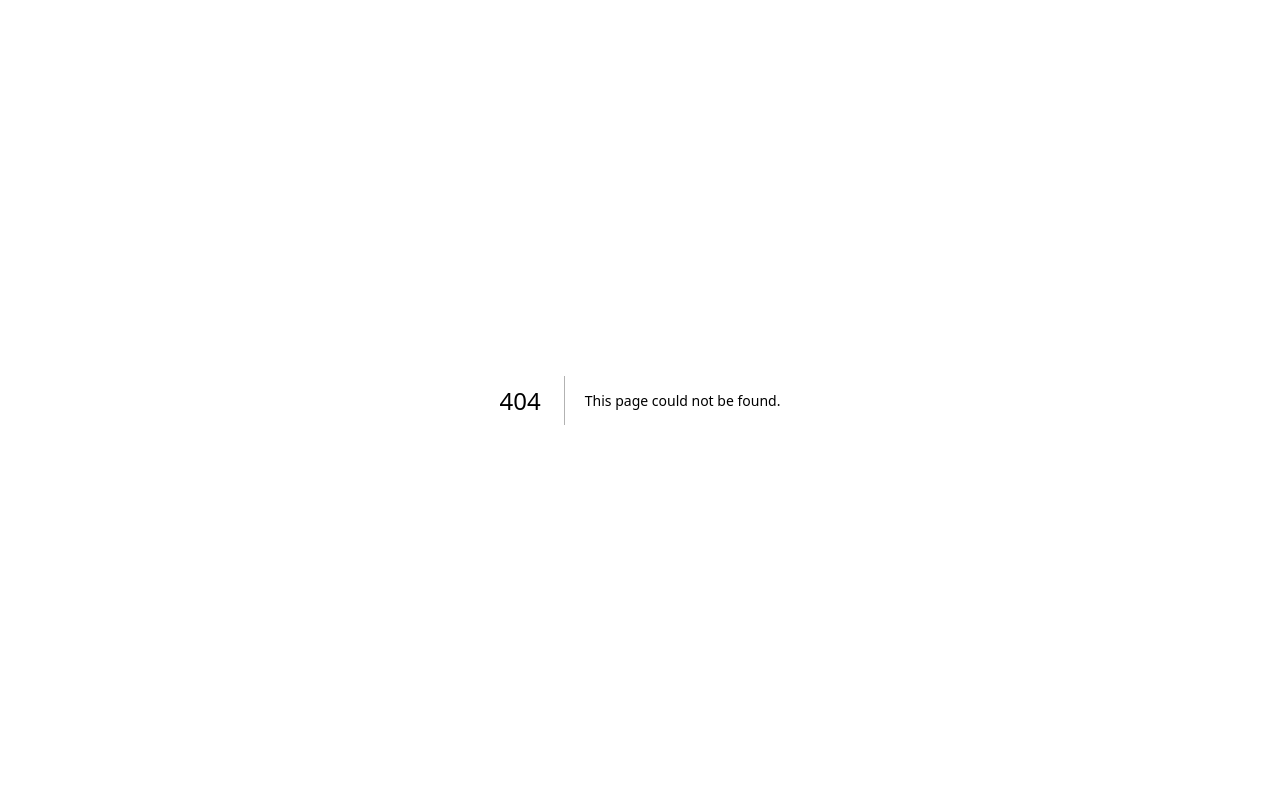
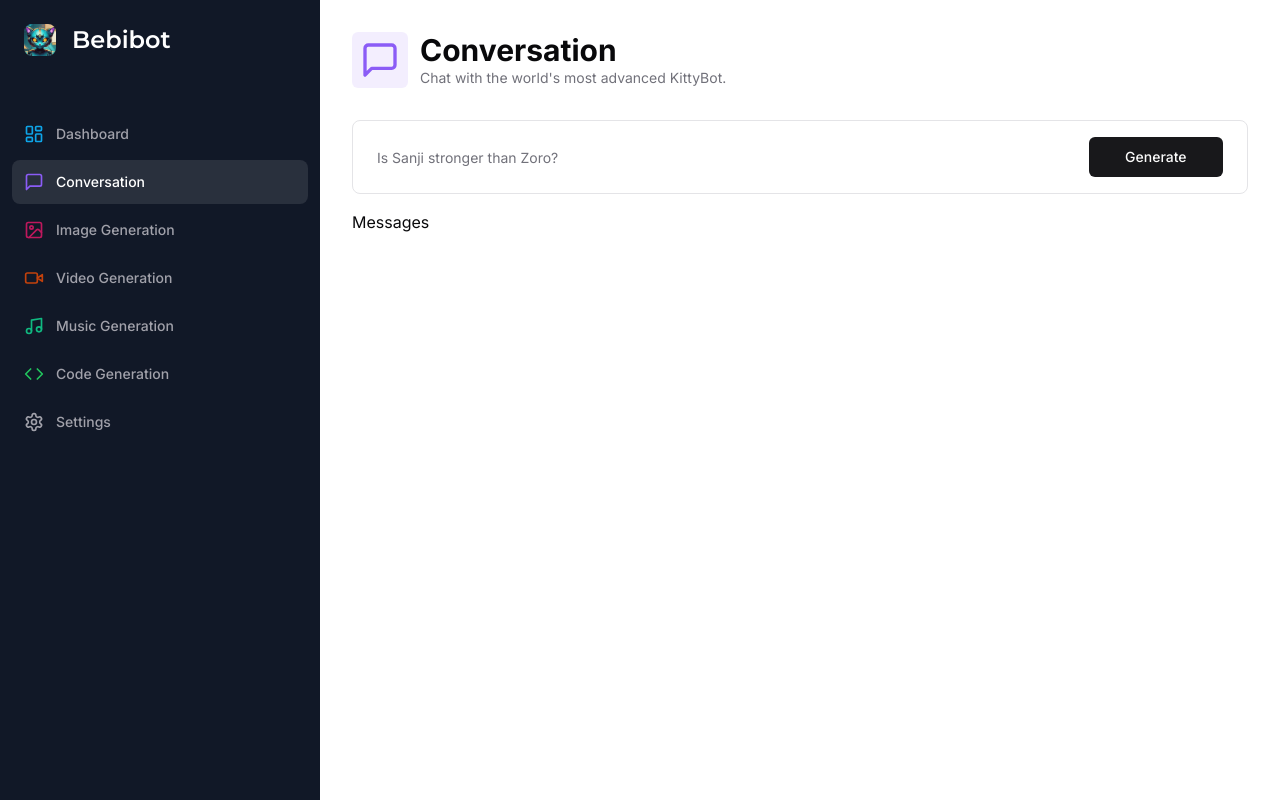
Before and after one commit to araf821/AIxSaas, a Next.js app: page /conversation in a window 1280 px wide. Before the commit this address had no page. Built offline with nearby package versions, Linux system fonts and the light colour scheme.

Commit message:
initialized conversation page

```diff
--- /dev/null
+++ b/app/(dashboard)/(routes)/conversation/constants.ts
@@ -0,0 +1,5 @@
+import * as z from "zod";
+
+export const formSchema = z.object({
+  prompt: z.string().min(1, { message: "Prompt is required." }),
+});
--- /dev/null
+++ b/app/(dashboard)/(routes)/conversation/page.tsx
@@ -0,0 +1,73 @@
+"use client";
+
+import * as z from "zod";
+import Heading from "@/components/Heading";
+import { MessageSquare } from "lucide-react";
+import { useForm } from "react-hook-form";
+import { formSchema } from "./constants";
+import { zodResolver } from "@hookform/resolvers/zod";
+import { Form, FormControl, FormField, FormItem } from "@/components/ui/Form";
+import { Input } from "@/components/ui/input";
+import { Button } from "@/components/ui/Button";
+
+const ConversationPage = () => {
+  const form = useForm<z.infer<typeof formSchema>>({
+    resolver: zodResolver(formSchema),
+    defaultValues: {
+      prompt: "",
+    },
+  });
+
+  const isLoading = form.formState.isSubmitting;
+
+  const onSubmit = async (values: z.infer<typeof formSchema>) => {
+    console.log(values);
+  };
+
+  return (
+    <div>
+      <Heading
+        title="Conversation"
+        description="Chat with the world's most advanced KittyBot."
+        icon={MessageSquare}
+        iconColour="text-violet-500"
+        bgColour="bg-violet-500/10"
+      />
+      <div className="px-4 lg:px-8">
+        <div>
+          <Form {...form}>
+            <form
+              className="grid w-full grid-cols-12 gap-2 rounded-lg border p-4 px-3 focus-within:shadow-sm md:px-6"
+              onSubmit={form.handleSubmit(onSubmit)}
+            >
+              <FormField
+                name="prompt"
+                control={form.control}
+                render={({ field }) => (
+                  <FormItem className="col-span-12 lg:col-span-10">
+                    <FormControl className="m-0 p-0">
+                      <Input
+                        className="border-0 outline-none focus-visible:ring-0 focus-visible:ring-transparent"
+                        disabled={isLoading}
+                        placeholder="Is Sanji stronger than Zoro?"
+                        {...field}
+                      />
+                    </FormControl>
+                  </FormItem>
+                )}
+              />
+              <Button
+                className="col-span-12 w-full lg:col-span-2"
+                disabled={isLoading}
+              >
+                Generate
+              </Button>
+            </form>
+          </Form>
+        </div>
+        <div className="mt-4 space-y-4">Messages</div>
+      </div>
+    </div>
+  );
+};
+export default ConversationPage;
--- /dev/null
+++ b/components/Heading.tsx
@@ -0,0 +1,33 @@
+import { cn } from "@/lib/utils";
+import { LucideIcon } from "lucide-react";
+import { FC } from "react";
+
+interface HeadingProps {
+  title: string;
+  description: string;
+  icon: LucideIcon;
+  iconColour?: string;
+  bgColour?: string;
+}
+
+const Heading: FC<HeadingProps> = ({
+  description,
+  icon: Icon,
+  title,
+  bgColour,
+  iconColour,
+}) => {
+  return (
+    <div className="mb-8 flex items-center gap-x-3 px-4 lg:px-8 ">
+      <div className={cn("w-fit rounded-md p-2", bgColour)}>
+        <Icon className={cn("h-10 w-10", iconColour)} />
+      </div>
+      <div>
+        <h2 className="text-3xl font-bold ">{title}</h2>
+        <p className="text-sm text-muted-foreground">{description}</p>
+      </div>
+    </div>
+  );
+};
+
+export default Heading;
--- /dev/null
+++ b/components/ui/Form.tsx
@@ -0,0 +1,176 @@
+import * as React from "react"
+import * as LabelPrimitive from "@radix-ui/react-label"
+import { Slot } from "@radix-ui/react-slot"
+import {
+  Controller,
+  ControllerProps,
+  FieldPath,
+  FieldValues,
+  FormProvider,
+  useFormContext,
+} from "react-hook-form"
+
+import { cn } from "@/lib/utils"
+import { Label } from "@/components/ui/Label"
+
+const Form = FormProvider
+
+type FormFieldContextValue<
+  TFieldValues extends FieldValues = FieldValues,
+  TName extends FieldPath<TFieldValues> = FieldPath<TFieldValues>
+> = {
+  name: TName
+}
+
+const FormFieldContext = React.createContext<FormFieldContextValue>(
+  {} as FormFieldContextValue
+)
+
+const FormField = <
+  TFieldValues extends FieldValues = FieldValues,
+  TName extends FieldPath<TFieldValues> = FieldPath<TFieldValues>
+>({
+  ...props
+}: ControllerProps<TFieldValues, TName>) => {
+  return (
+    <FormFieldContext.Provider value={{ name: props.name }}>
+      <Controller {...props} />
+    </FormFieldContext.Provider>
+  )
+}
+
+const useFormField = () => {
+  const fieldContext = React.useContext(FormFieldContext)
+  const itemContext = React.useContext(FormItemContext)
+  const { getFieldState, formState } = useFormContext()
+
+  const fieldState = getFieldState(fieldContext.name, formState)
+
+  if (!fieldContext) {
+    throw new Error("useFormField should be used within <FormField>")
+  }
+
+  const { id } = itemContext
+
+  return {
+    id,
+    name: fieldContext.name,
+    formItemId: `${id}-form-item`,
+    formDescriptionId: `${id}-form-item-description`,
+    formMessageId: `${id}-form-item-message`,
+    ...fieldState,
+  }
+}
+
+type FormItemContextValue = {
+  id: string
+}
+
+const FormItemContext = React.createContext<FormItemContextValue>(
+  {} as FormItemContextValue
+)
+
+const FormItem = React.forwardRef<
+  HTMLDivElement,
+  React.HTMLAttributes<HTMLDivElement>
+>(({ className, ...props }, ref) => {
+  const id = React.useId()
+
+  return (
+    <FormItemContext.Provider value={{ id }}>
+      <div ref={ref} className={cn("space-y-2", className)} {...props} />
+    </FormItemContext.Provider>
+  )
+})
+FormItem.displayName = "FormItem"
+
+const FormLabel = React.forwardRef<
+  React.ElementRef<typeof LabelPrimitive.Root>,
+  React.ComponentPropsWithoutRef<typeof LabelPrimitive.Root>
+>(({ className, ...props }, ref) => {
+  const { error, formItemId } = useFormField()
+
+  return (
+    <Label
+      ref={ref}
+      className={cn(error && "text-destructive", className)}
+      htmlFor={formItemId}
+      {...props}
+    />
+  )
+})
+FormLabel.displayName = "FormLabel"
+
+const FormControl = React.forwardRef<
+  React.ElementRef<typeof Slot>,
+  React.ComponentPropsWithoutRef<typeof Slot>
+>(({ ...props }, ref) => {
+  const { error, formItemId, formDescriptionId, formMessageId } = useFormField()
+
+  return (
+    <Slot
+      ref={ref}
+      id={formItemId}
+      aria-describedby={
+        !error
+          ? `${formDescriptionId}`
+          : `${formDescriptionId} ${formMessageId}`
+      }
+      aria-invalid={!!error}
+      {...props}
+    />
+  )
+})
+FormControl.displayName = "FormControl"
+
+const FormDescription = React.forwardRef<
+  HTMLParagraphElement,
+  React.HTMLAttributes<HTMLParagraphElement>
+>(({ className, ...props }, ref) => {
+  const { formDescriptionId } = useFormField()
+
+  return (
+    <p
+      ref={ref}
+      id={formDescriptionId}
+      className={cn("text-sm text-muted-foreground", className)}
+      {...props}
+    />
+  )
+})
+FormDescription.displayName = "FormDescription"
+
+const FormMessage = React.forwardRef<
+  HTMLParagraphElement,
+  React.HTMLAttributes<HTMLParagraphElement>
+>(({ className, children, ...props }, ref) => {
+  const { error, formMessageId } = useFormField()
+  const body = error ? String(error?.message) : children
+
+  if (!body) {
+    return null
+  }
+
+  return (
+    <p
+      ref={ref}
+      id={formMessageId}
+      className={cn("text-sm font-medium text-destructive", className)}
+      {...props}
+    >
+      {body}
+    </p>
+  )
+})
+FormMessage.displayName = "FormMessage"
+
+export {
+  useFormField,
+  Form,
+  FormItem,
+  FormLabel,
+  FormControl,
+  FormDescription,
+  FormMessage,
+  FormField,
+}
--- /dev/null
+++ b/components/ui/Label.tsx
@@ -0,0 +1,26 @@
+"use client"
+
+import * as React from "react"
+import * as LabelPrimitive from "@radix-ui/react-label"
+import { cva, type VariantProps } from "class-variance-authority"
+
+import { cn } from "@/lib/utils"
+
+const labelVariants = cva(
+  "text-sm font-medium leading-none peer-disabled:cursor-not-allowed peer-disabled:opacity-70"
+)
+
+const Label = React.forwardRef<
+  React.ElementRef<typeof LabelPrimitive.Root>,
+  React.ComponentPropsWithoutRef<typeof LabelPrimitive.Root> &
+    VariantProps<typeof labelVariants>
+>(({ className, ...props }, ref) => (
+  <LabelPrimitive.Root
+    ref={ref}
+    className={cn(labelVariants(), className)}
+    {...props}
+  />
+))
+Label.displayName = LabelPrimitive.Root.displayName
+
+export { Label }
--- /dev/null
+++ b/components/ui/input.tsx
@@ -0,0 +1,25 @@
+import * as React from "react"
+
+import { cn } from "@/lib/utils"
+
+export interface InputProps
+  extends React.InputHTMLAttributes<HTMLInputElement> {}
+
+const Input = React.forwardRef<HTMLInputElement, InputProps>(
+  ({ className, type, ...props }, ref) => {
+    return (
+      <input
+        type={type}
+        className={cn(
+          "flex h-10 w-full rounded-md border border-input bg-background px-3 py-2 text-sm ring-offset-background file:border-0 file:bg-transparent file:text-sm file:font-medium placeholder:text-muted-foreground focus-visible:outline-none focus-visible:ring-2 focus-visible:ring-ring focus-visible:ring-offset-2 disabled:cursor-not-allowed disabled:opacity-50",
+          className
+        )}
+        ref={ref}
+        {...props}
+      />
+    )
+  }
+)
+Input.displayName = "Input"
+
+export { Input }
--- a/package.json
+++ b/package.json
@@ -10,7 +10,9 @@
   },
   "dependencies": {
     "@clerk/nextjs": "^4.23.5",
+    "@hookform/resolvers": "^3.3.1",
     "@radix-ui/react-dialog": "^1.0.4",
+    "@radix-ui/react-label": "^2.0.2",
     "@radix-ui/react-slot": "^1.0.2",
     "@types/node": "20.6.0",
     "@types/react": "18.2.21",
@@ -25,10 +27,12 @@
     "postcss": "8.4.29",
     "react": "18.2.0",
     "react-dom": "18.2.0",
+    "react-hook-form": "^7.46.1",
     "tailwind-merge": "^1.14.0",
     "tailwindcss": "3.3.3",
     "tailwindcss-animate": "^1.0.7",
-    "typescript": "5.2.2"
+    "typescript": "5.2.2",
+    "zod": "^3.22.2"
   },
   "devDependencies": {
     "prettier": "^3.0.3",
```
Also changed, not shown: 1 other file (tests, documents, lock files or other folders).
